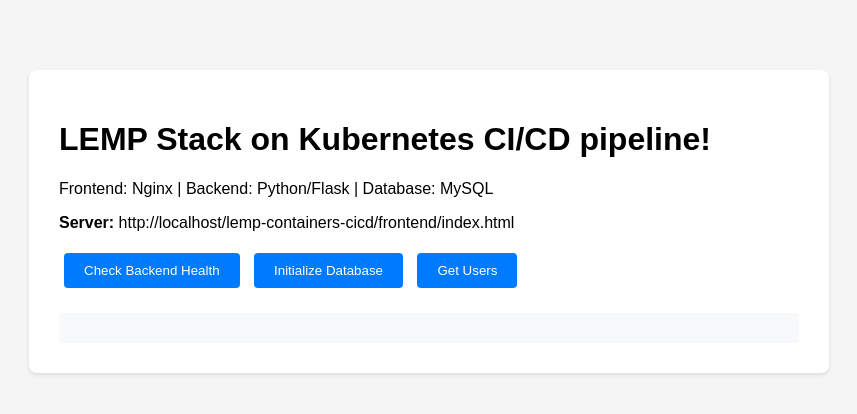
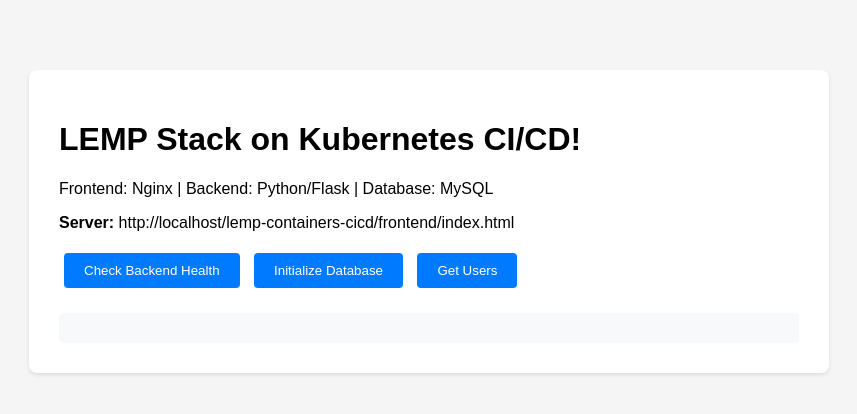
Before and after one commit to Junturi/Linux_Administration_2025, a plain HTML site: page lemp-containers-cicd/frontend/index.html in a window 1280 px wide. Shown: the whole page, without its empty margins (211-1068 px from the left). Drawn offline with Linux system fonts and the light colour scheme.

Commit message:
Päivitys index.html

```diff
--- a/lemp-containers-cicd/frontend/index.html
+++ b/lemp-containers-cicd/frontend/index.html
@@ -42,7 +42,7 @@
 </head>
 <body>
     <div class="container">
-        <h1>LEMP Stack on Kubernetes CI/CD pipeline!</h1>
+        <h1>LEMP Stack on Kubernetes CI/CD!</h1>
         <p>Frontend: Nginx | Backend: Python/Flask | Database: MySQL</p>
         <p><strong>Server:</strong> <span id="serverInfo"></span></p>
 
```
